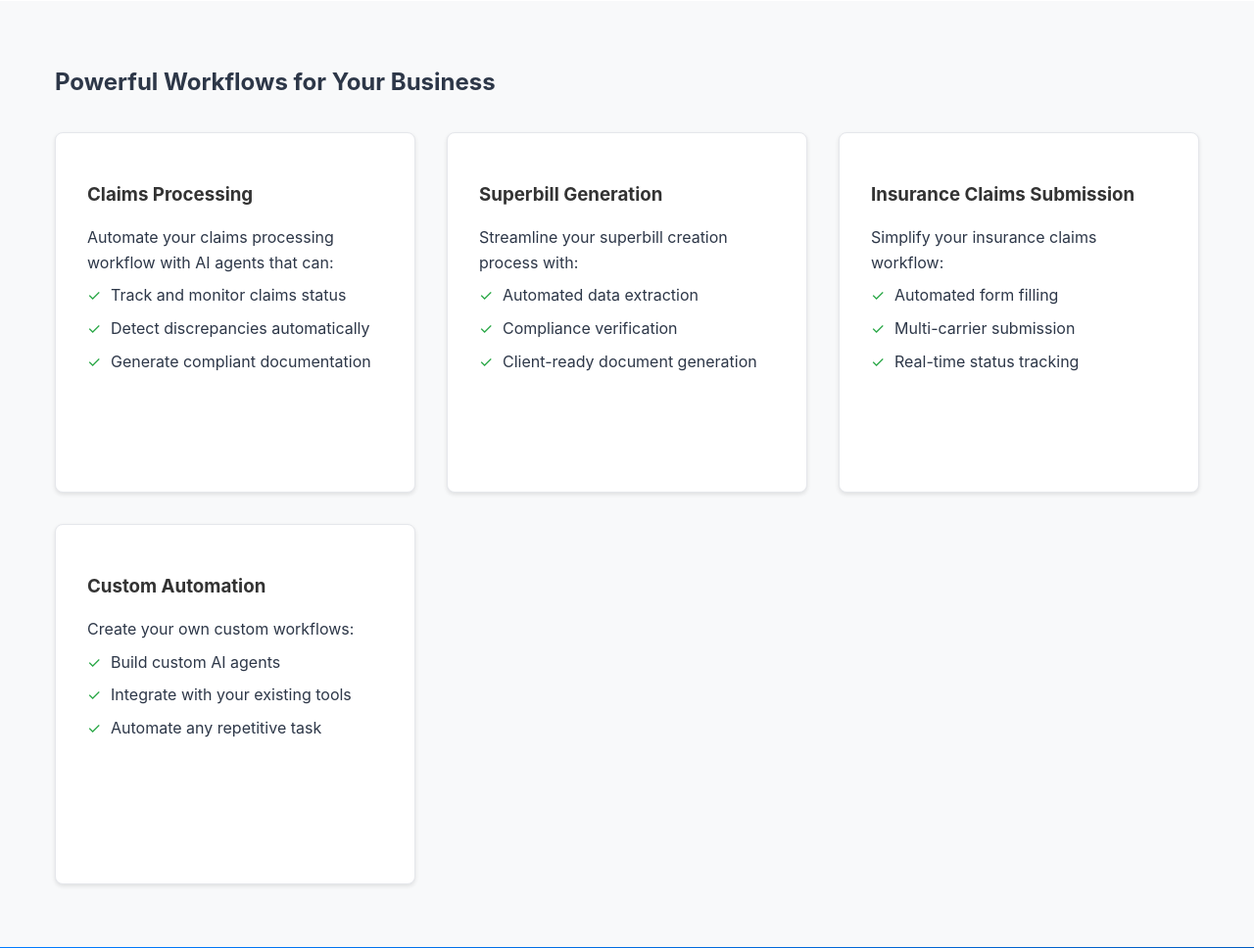
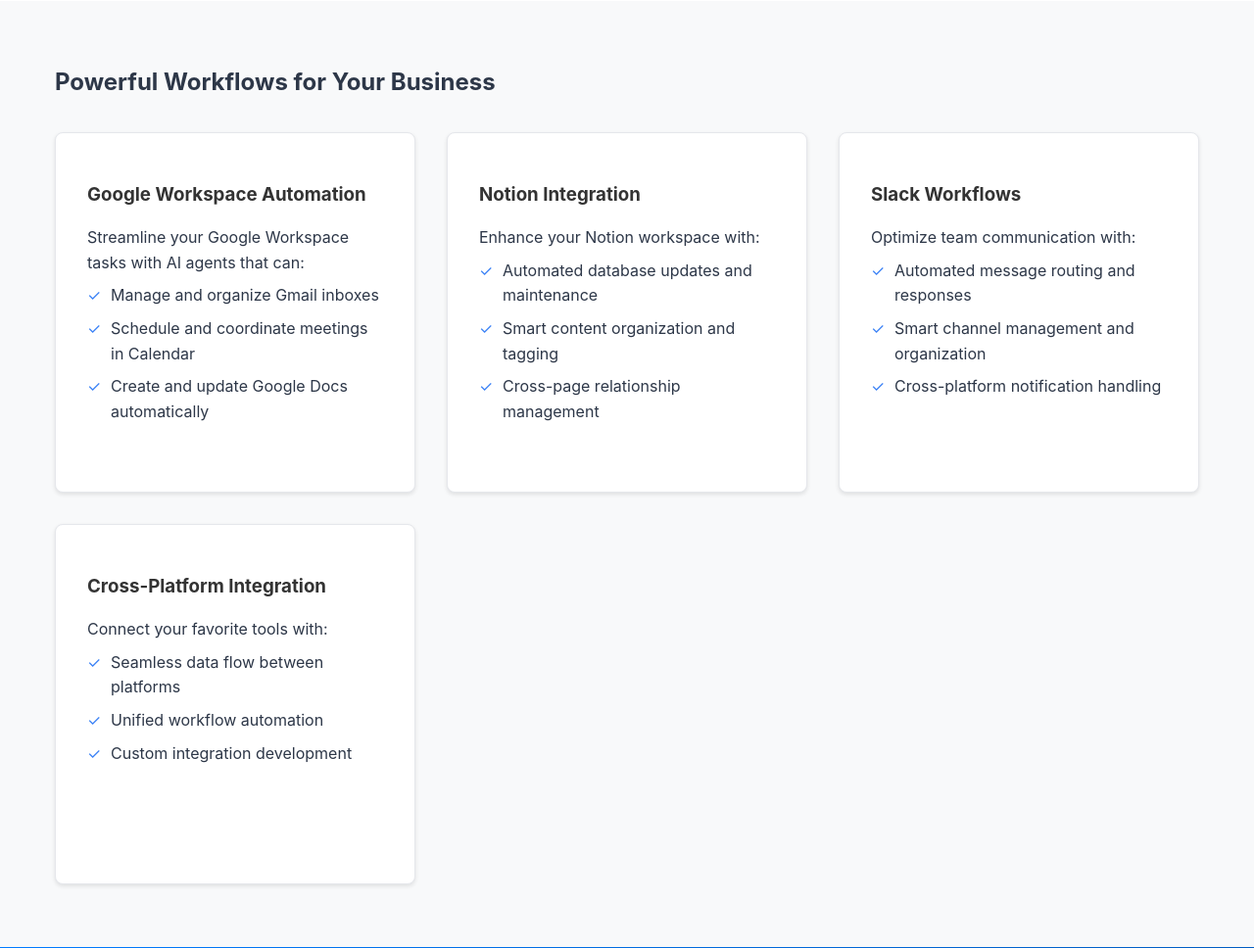
Before and after one commit to marismith79/Jarvus2, a Flask app: page / in a window 1280 px wide. Shown: the part 560-1528 px from the top of the page at 98% size. Run offline with Flask 3, Linux system fonts and the light colour scheme; parts of the project's set-up code (start-up, migrations or seed data) failed here and were passed over.

Commit message:
Updating workflow examples and changing color of button

```diff
--- a/jarvus_app/static/css/main.css
+++ b/jarvus_app/static/css/main.css
@@ -1168,7 +1168,7 @@ main {
     content: "✓";
     position: absolute;
     left: 0;
-    color: #28a745;
+    color: var(--primary-color);
 }
 
 .cta-section {
--- a/jarvus_app/templates/landing.html
+++ b/jarvus_app/templates/landing.html
@@ -34,53 +34,53 @@
             <div class="workflow-grid">
                 <div class="workflow-card">
                     <div class="workflow-icon">
-                        <i class="fas fa-file-invoice"></i>
+                        <i class="fab fa-google"></i>
                     </div>
-                    <h3>Claims Processing</h3>
-                    <p>Automate your claims processing workflow with AI agents that can:</p>
+                    <h3>Google Workspace Automation</h3>
+                    <p>Streamline your Google Workspace tasks with AI agents that can:</p>
                     <ul>
-                        <li>Track and monitor claims status</li>
-                        <li>Detect discrepancies automatically</li>
-                        <li>Generate compliant documentation</li>
+                        <li>Manage and organize Gmail inboxes</li>
+                        <li>Schedule and coordinate meetings in Calendar</li>
+                        <li>Create and update Google Docs automatically</li>
                     </ul>
                 </div>
 
                 <div class="workflow-card">
                     <div class="workflow-icon">
-                        <i class="fas fa-file-medical"></i>
+                        <i class="fas fa-book"></i>
                     </div>
-                    <h3>Superbill Generation</h3>
-                    <p>Streamline your superbill creation process with:</p>
+                    <h3>Notion Integration</h3>
+                    <p>Enhance your Notion workspace with:</p>
                     <ul>
-                        <li>Automated data extraction</li>
-                        <li>Compliance verification</li>
-                        <li>Client-ready document generation</li>
+                        <li>Automated database updates and maintenance</li>
+                        <li>Smart content organization and tagging</li>
+                        <li>Cross-page relationship management</li>
                     </ul>
                 </div>
 
                 <div class="workflow-card">
                     <div class="workflow-icon">
-                        <i class="fas fa-paper-plane"></i>
+                        <i class="fab fa-slack"></i>
                     </div>
-                    <h3>Insurance Claims Submission</h3>
-                    <p>Simplify your insurance claims workflow:</p>
+                    <h3>Slack Workflows</h3>
+                    <p>Optimize team communication with:</p>
                     <ul>
-                        <li>Automated form filling</li>
-                        <li>Multi-carrier submission</li>
-                        <li>Real-time status tracking</li>
+                        <li>Automated message routing and responses</li>
+                        <li>Smart channel management and organization</li>
+                        <li>Cross-platform notification handling</li>
                     </ul>
                 </div>
 
                 <div class="workflow-card">
                     <div class="workflow-icon">
-                        <i class="fas fa-robot"></i>
+                        <i class="fas fa-plug"></i>
                     </div>
-                    <h3>Custom Automation</h3>
-                    <p>Create your own custom workflows:</p>
+                    <h3>Cross-Platform Integration</h3>
+                    <p>Connect your favorite tools with:</p>
                     <ul>
-                        <li>Build custom AI agents</li>
-                        <li>Integrate with your existing tools</li>
-                        <li>Automate any repetitive task</li>
+                        <li>Seamless data flow between platforms</li>
+                        <li>Unified workflow automation</li>
+                        <li>Custom integration development</li>
                     </ul>
                 </div>
             </div>
```
